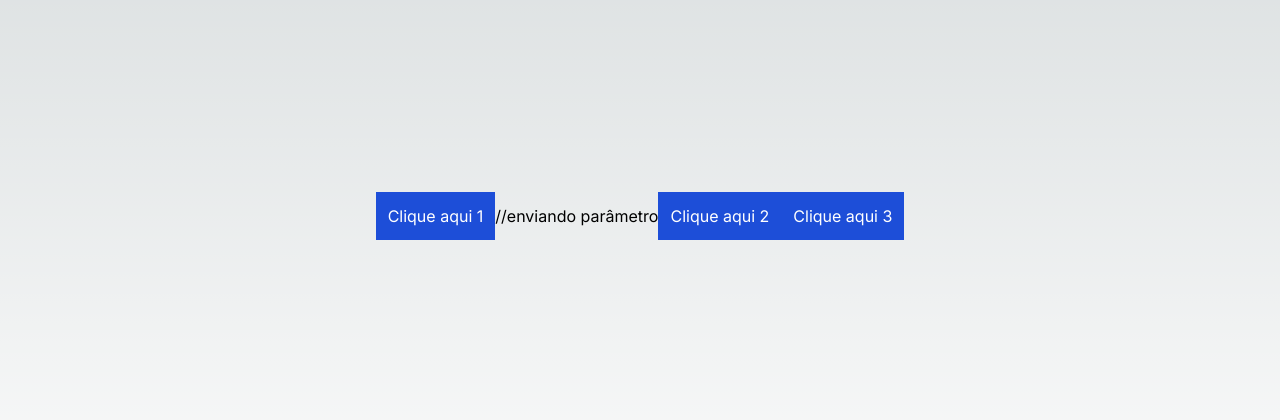
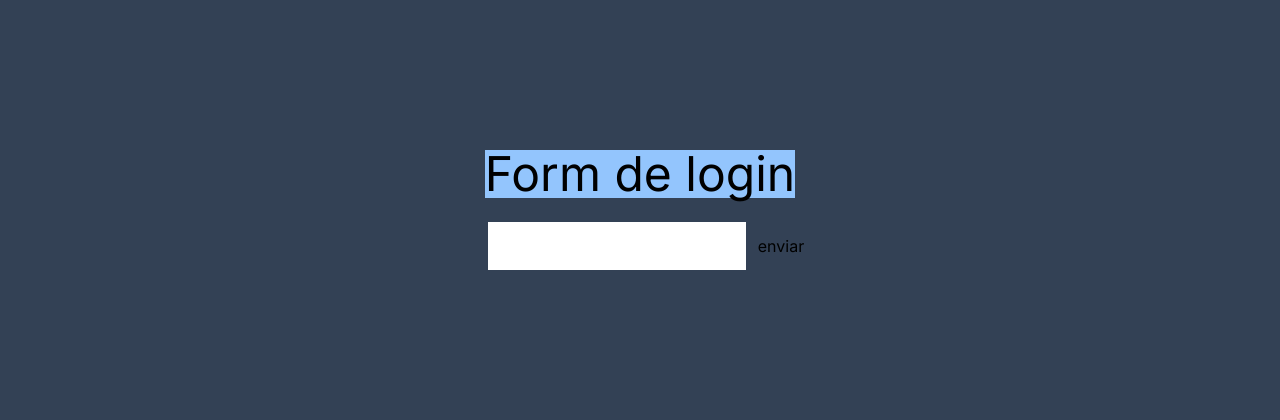
Before and after one commit to vanderleipinto/react-restart, a Next.js app: page / in a window 1280 px wide. Shown: the part 184-604 px from the top of the page. Built offline with nearby package versions, Linux system fonts and the light colour scheme.

Commit message:
feat: Usando o preventDefault

```diff
--- a/src/app/page.tsx
+++ b/src/app/page.tsx
@@ -1,19 +1,27 @@
-'use client'
+"use client";
 
 import { CustomButtom } from "@/components/CustomButtom";
+import { FormEvent } from "react";
 
-function Page(){
+export default function Page() {
 
-  const handleButton1 = (msg:string) => alert(msg); //recebendo parâmetro
-  const handleButton2 = () => alert('Clicou no botão 2');
-  const handleButton3 = () => alert('Clicou no botão 3');
+  const handleFormSubmit = (event: FormEvent<HTMLFormElement>) => {
+    event.preventDefault(); // Previne o comportamento padrão do form (que é fazer um get para enviar o formulário)
+    alert("opa, mandando");
+  };
 
-  return(
-    <div className='w-screen h-screen flex justify-center items-center'>
-        <CustomButtom label = 'Clique aqui 1' onClick = {() => handleButton1('Clicou no botão 1')}/ > //enviando parâmetro
-        <CustomButtom label = 'Clique aqui 2' onClick = {handleButton2}/ >
-        <CustomButtom label = 'Clique aqui 3' onClick = {handleButton3}/ >
+  return (
+    <div className="w-screen h-screen  bg-slate-700 flex flex-col justify-center items-center">
+
+      <h1 className="text-5xl mb-3 bg-blue-300">Form de login</h1>
+      <form onSubmit={handleFormSubmit}>
+        <input className="p-3 m-3 text-black" type="text" name="" id="" />
+        <input type="submit" value="enviar" />
+      </form>
+      <form onSubmit={(e)  => {e.preventDefault}}>
+      </form>
     </div>
-  )
+
+
+  );
 }
-export default Page;
```
